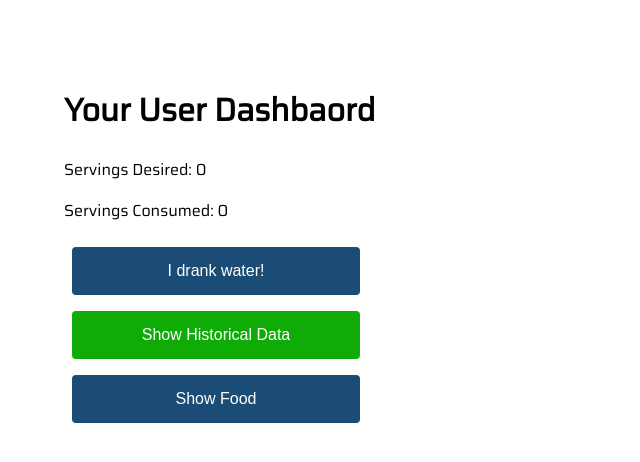
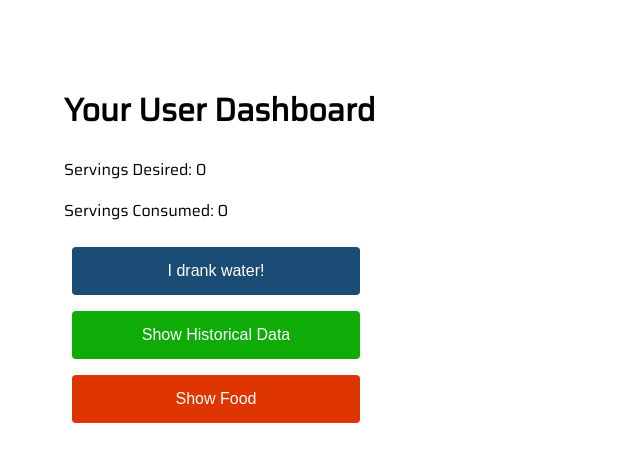
Before and after one commit to jonathanjwatson/health-wellness-tracker, a React (Create React App) app in the folder client/: page /user/1 in a window 1280 px wide. Shown: the top 462 px of the page, without its empty margins (0-640 px from the left). Built offline with nearby package versions, Linux system fonts and the light colour scheme; no server answers.

Commit message:
Even more styling

```diff
--- a/client/src/components/FoodAddForm.jsx
+++ b/client/src/components/FoodAddForm.jsx
@@ -34,7 +34,7 @@ class FoodAddForm extends Component {
         return (
             <div className="addNewFood">
             <div className="row">
-                <h3>Add new food:</h3>
+                <h2>Add new food:</h2>
                 <form className="addNewFoodForm" onSubmit={this._handleSubmit}>
                     <label htmlFor="name">Food Name: </label>
                         <input
@@ -52,7 +52,7 @@ class FoodAddForm extends Component {
                             name="calories"
                             placeholder="New Food Calories"
                         />
-                <button>Add new Food to Database</button>
+                <button className="primary">Add new Food to Database</button>
                 </form>
             </div>
             </div>
--- a/client/src/components/FoodList.jsx
+++ b/client/src/components/FoodList.jsx
@@ -59,7 +59,9 @@ class FoodList extends Component {
         return (
             <div>
                 <div>
-                <Link to={`/user/${userId}`}><button>Return to Dashboard</button></Link>
+                    <div className="header">
+                <Link to={`/user/${userId}`}><button className="primary">Return to Dashboard</button></Link>
+                </div>
                 <h1>Today's Food Items</h1>
                 <UserFoodList user={this.state.user} userId={userId} getUserData={this._getUserData}/>
                 <h1>Available Food Items in Database</h1>
--- a/client/src/components/UserDashboard.jsx
+++ b/client/src/components/UserDashboard.jsx
@@ -71,7 +71,7 @@ class UserDashboard extends Component {
 
         return (
             <div className="row">
-                <h1>Your User Dashbaord</h1>
+                <h1>Your User Dashboard</h1>
                 <h2>{this.state.user.firstName}</h2>
                 <p>Servings Desired: {this.state.servingsDesired}</p>
                 <p>Servings Consumed: {this.state.servingsConsumed}</p>
@@ -83,7 +83,7 @@ class UserDashboard extends Component {
                     {this.state.historicalDataDisplayed ? <Days user={this.state.user} /> : null}
                 </div>
                 <div>
-                    <button onClick={this._showFoodData}>Show Food</button>
+                    <button className="primary" onClick={this._showFoodData}>Show Food</button>
                 </div>
 
 
--- a/client/src/index.css
+++ b/client/src/index.css
@@ -31,7 +31,8 @@ body {
 input{
   width:26em;
   height:4em;
-  border: 1px solid #000
+  border: 1px solid #000;
+  margin: .1em
 }
 button {
     padding: 15px 32px;
@@ -49,6 +50,9 @@ button {
 .delete{
   background-color: #aa181e;
 }
+.primary{
+  background-color: #df3500;
+}
 .secondary{
   background-color:#0fac08;
 }
@@ -64,3 +68,11 @@ button {
 .wholeFoodItem {
   background-color:#f8f8f8;
 }
+.header{
+  text-align:right;
+}
+@media only screen and (max-width: 700px) {
+  .splash-image{
+    padding-bottom:4em;
+  }
+}
```
